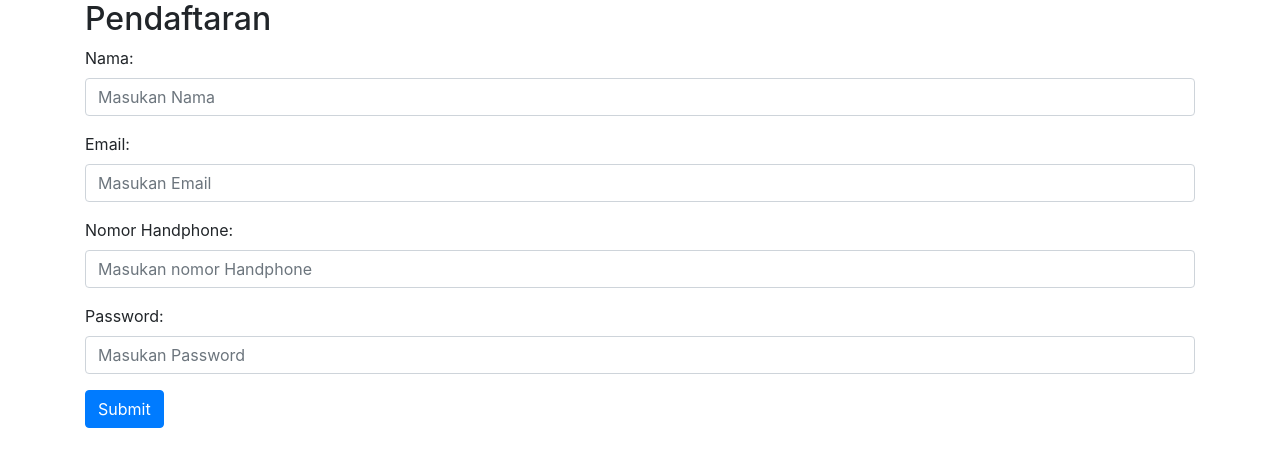
After one commit to Kyizaky/PSI, a PHP site: page /nambah_barber.php in a window 1280 px wide. The commit adds this page. Shown: the top 467 px of the page. Run offline with PHP 8.4, Linux system fonts and the light colour scheme.

Commit message:
barber baru

```diff
--- /dev/null
+++ b/admin/nambah_barber.php
@@ -0,0 +1,82 @@
+<!DOCTYPE html>
+<html>
+<head>
+    <title>Form Pendaftaran Peserta</title>
+    <link rel="stylesheet" href="https://cdn.jsdelivr.net/npm/bootstrap@4.6.1/dist/css/bootstrap.min.css" integrity="sha384-zCbKRCUGaJDkqS1kPbPd7TveP5iyJE0EjAuZQTgFLD2ylzuqKfdKlfG/eSrtxUkn" crossorigin="anonymous">
+</head>
+<body>
+<div class="container">
+    <?php
+    //Include file koneksi, untuk koneksikan ke database
+    include "conn.php";
+
+    //Fungsi untuk mencegah inputan karakter yang tidak sesuai
+    function input($data) {
+        $data = trim($data);
+        $data = stripslashes($data);
+        $data = htmlspecialchars($data);
+        return $data;
+    }
+    //Cek apakah ada kiriman form dari method post
+    if ($_SERVER["REQUEST_METHOD"] == "POST") {
+
+        $nama=input($_POST["nama"]);
+        $email=input($_POST["email"]);
+        $pass=md5(input($_POST["pass"]));
+        $no_hp=input($_POST["no_hp"]);
+        $role = 2;
+
+        //Query input menginput data kedalam tabel anggota
+        $sql="insert into users (nama,email,pass,no_hp,role) values
+		('$nama','$email','$pass','$no_hp','$role')";
+
+
+        //Mengeksekusi/menjalankan query diatas
+        $hasil=mysqli_query($kon,$sql);
+
+        //Kondisi apakah berhasil atau tidak dalam mengeksekusi query diatas
+        if ($hasil) {
+            $qrselect=mysqli_query($kon,"select * from users where nama='".$nama."'");
+            $data=mysqli_fetch_assoc($qrselect);
+            $id_user = $data['id'];
+            $sqlBarber="insert into barber (id_user,nama) values ('$id_user','$nama')";
+            $qrbarber = mysqli_query($kon, $sqlBarber);
+            header("Location:tampilan_login.php");
+        }
+        else {
+            echo "<div class='alert alert-danger'> Pendaftaran gagal.</div>";
+
+        }
+
+    }
+    ?>
+    <h2>Pendaftaran</h2>
+
+
+    <form action="<?php echo $_SERVER["PHP_SELF"];?>" method="post">
+        <div class="form-group">
+            <label>Nama:</label>
+            <input type="text" name="nama" class="form-control" placeholder="Masukan Nama" required />
+        </div>
+        <div class="form-group">
+            <label>Email:</label>
+            <input type="text" name="email" class="form-control" placeholder="Masukan Email" required />
+        </div>
+        <div class="form-group">
+            <label>Nomor Handphone:</label>
+            <input type="text" name="no_hp" class="form-control" placeholder="Masukan nomor Handphone" required />
+        </div>
+        <div class="form-group">
+            <label>Password:</label>
+            <input type="password" name="pass" class="form-control" placeholder="Masukan Password" required />
+        </div>
+
+
+
+
+
+        <button type="submit" name="submit" class="btn btn-primary">Submit</button>
+    </form>
+</div>
+</body>
+</html>
--- /dev/null
+++ b/admin/test.php
@@ -0,0 +1,3 @@
+<p><?php echo date('Y-m-d')?></p>
+<p><?php echo date('Y-m-d', strtotime(date('Y-m-d').'+ 7 days'))?> </p>
+<input type="date"  max="<?php echo date('Y-m-d', strtotime(date('Y-m-d').'+ 7 days'))?>" min="<?php echo date('Y-m-d')?>" name="tanggal" />
```
Also changed, not shown: admin/reservasi.php (+13 -9 lines).
